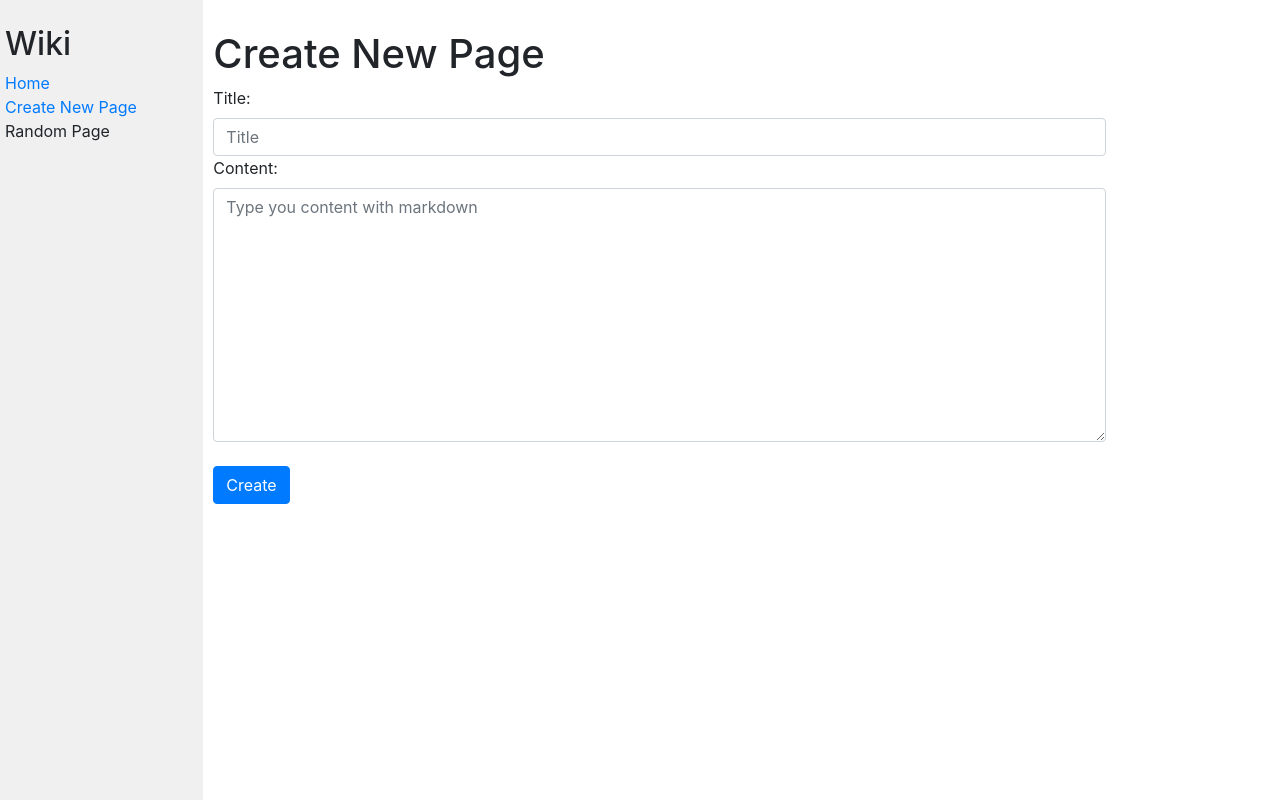
After one commit to n-tk11/Wiki, a Django app: page /create in a window 1280 px wide. The commit adds this page. Run offline with Django 3.2, Linux system fonts and the light colour scheme; some libraries are stand-ins or nearby versions.

Commit message:
User now can create new pages

```diff
--- /dev/null
+++ b/encyclopedia/templates/encyclopedia/create.html
@@ -0,0 +1,19 @@
+{% extends "encyclopedia/layout.html" %}
+
+{% block title %}
+Create New Page
+{% endblock %}
+
+{% block body %}
+<h1>Create New Page</h1>
+<div class="form-group">
+  <form action="{% url 'encyclopedia:create' %}" method="post">
+    {% csrf_token %}
+    {{ contentbox }}
+    <br>
+    <input class="btn btn-primary" type="submit" value="Create">
+  </form>
+</div>
+
+
+{% endblock %}
--- a/encyclopedia/templates/encyclopedia/layout.html
+++ b/encyclopedia/templates/encyclopedia/layout.html
@@ -20,7 +20,7 @@
                     <a href="{% url 'encyclopedia:index' %}">Home</a>
                 </div>
                 <div>
-                    Create New Page
+                    <a href="{% url 'encyclopedia:create' %}">Create New Page</a>
                 </div>
                 <div>
                     Random Page
--- a/encyclopedia/urls.py
+++ b/encyclopedia/urls.py
@@ -7,5 +7,6 @@ app_name = "encyclopedia"
 urlpatterns = [
     path("", views.index, name="index"),
     path("wiki/<str:title>", views.entry, name="entry"),
-    path("search", views.search, name="search")
+    path("search", views.search, name="search"),
+    path("create",views.CreatePage,name="create")
 ]
--- a/encyclopedia/views.py
+++ b/encyclopedia/views.py
@@ -1,17 +1,27 @@
 from logging import PlaceHolder
+from django.forms import widgets
+from django.forms.widgets import Textarea
 from django.http.response import HttpResponse,HttpResponseNotFound,HttpResponseRedirect
 from django.shortcuts import render
 from . import util
 from markdown2 import Markdown
 from django import forms
 from django.urls import reverse
-import re
 
 markdowner = Markdown()
 
-
 class Search(forms.Form):
     stitle = forms.CharField(label="",widget=forms.TextInput(attrs={'class' : 'search', 'placeholder': 'Search'}))
+
+class Create(forms.Form):
+    title = forms.CharField(widget=forms.TextInput(attrs={
+        'class' : 'form-control col-sm-10',
+        'placeholder' : 'Title'
+        }))
+    content = forms.CharField(widget=forms.Textarea(attrs={
+        'class' : 'form-control col-sm-10',
+        'placeholder' : 'Type you content with markdown'
+        }))
 
 def index(request):
     return render(request, "encyclopedia/index.html", {
@@ -34,3 +44,17 @@ def search(request):
             if entry.lower().find(title) >= 0:
                 return HttpResponseRedirect(reverse("encyclopedia:entry",args=[entry]))
         return HttpResponseNotFound('<h1>404 Page not found</h1>')
+
+def CreatePage(request):
+    if request.method == "POST":
+        form = Create(request.POST)
+        if form.is_valid():
+            title = form.cleaned_data["title"]
+            content = form.cleaned_data["content"]
+            util.save_entry(title,content)
+
+            return HttpResponseRedirect(reverse("encyclopedia:entry", args=[title]))
+
+    return render(request,"encyclopedia/create.html", {
+        "contentbox" : Create()
+    })
```
